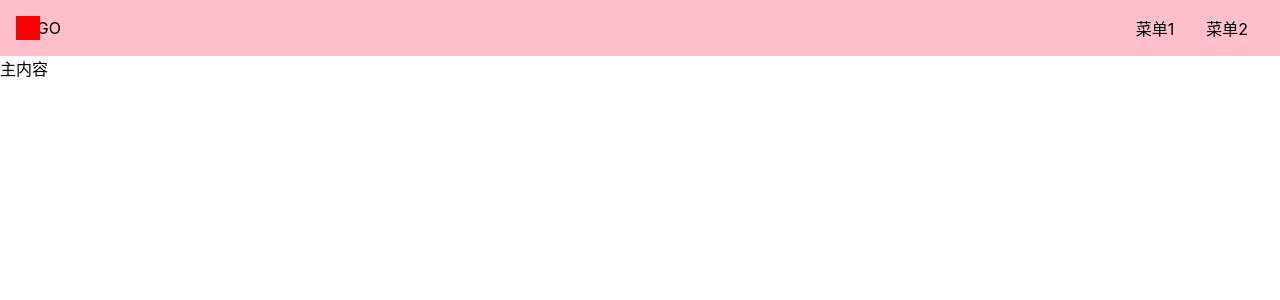
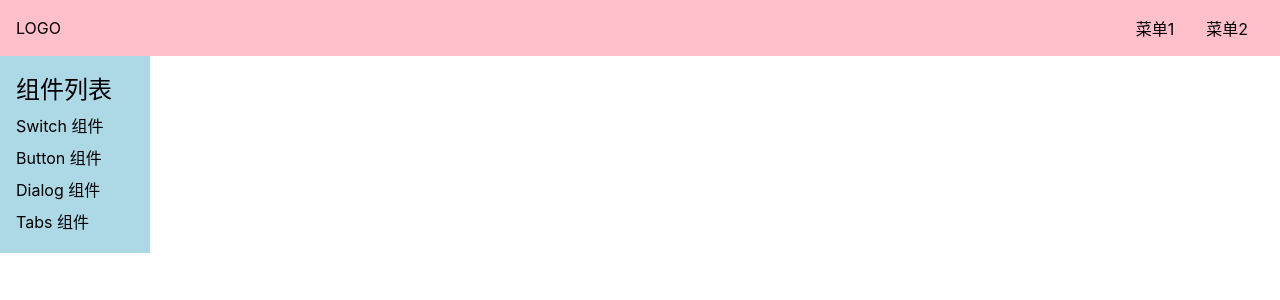
Before and after one commit to Wang-zhetao/PandaUI, a Vue app: page /#/doc in a window 1280 px wide. Shown: the top 300 px of the page. Built offline with nearby package versions, Linux system fonts and the light colour scheme.

Commit message:
完善 aside 切换逻辑

```diff
--- a/src/App.vue
+++ b/src/App.vue
@@ -7,7 +7,8 @@
 export default {
   name:'App',
   setup(){
-    const menuVisible = ref(false)
+    const width = document.documentElement.clientWidth
+    const menuVisible = ref(width<=500 ? false :true)
     provide('menuVisible',menuVisible) // set
   }
 }
--- a/src/components/Topnav.vue
+++ b/src/components/Topnav.vue
@@ -1,11 +1,11 @@
 <template>
   <div class="topnav">
-    <div class="logo" @click="toggleMenu">LOGO</div>
+    <div class="logo">LOGO</div>
     <ul class="menu">
       <li>菜单1</li>
       <li>菜单2</li>
     </ul>
-    <span class="toggleAside"></span>
+    <span class="toggleAside" @click="toggleMenu"></span>
   </div>
 </template>
 
@@ -45,7 +45,6 @@
     }
   }
   > .toggleAside{
-    display: inline-block;
     width: 24px;
     height: 24px;
     background: red;
@@ -53,10 +52,12 @@
     left: 16px;
     top: 50%;
     transform: translateY(-50%);
+    display: none;
   }
   @media (max-width: 500px) {
     > .menu{display: none;}
     > .logo{margin: 0 auto;}
+    > .toggleAside{display: inline-block;}
   }
 }
 </style>
--- a/src/views/Doc.vue
+++ b/src/views/Doc.vue
@@ -54,5 +54,11 @@
       padding: 4px 0;
     }
   }
+  @media (max-width: 500px) {
+    position: fixed;
+    top: 0;
+    left: 0;
+    padding-top: 70px;
+  }
 }
 </style>
```
